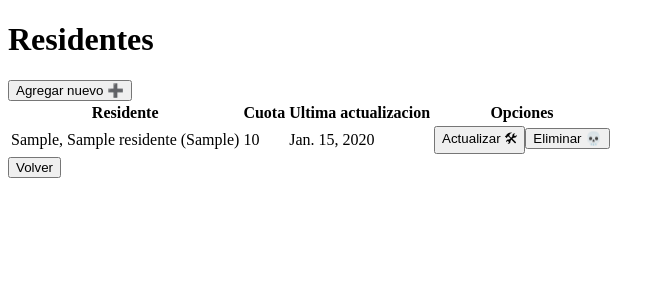
After one commit to luisrb15/Incomes, a Django app: page /residentes/ in a window 1280 px wide. The commit adds this page. Shown: the top 300 px of the page, without its empty margins (0-665 px from the left). Run offline with Django 4.2, Linux system fonts and the light colour scheme; tables that the repository leaves empty hold one stand-in row (values such as "Sample post").

Commit message:
Botones, emojis, origen de templates

```diff
--- a/FinancesMaster/settings.py
+++ b/FinancesMaster/settings.py
@@ -51,12 +51,12 @@ MIDDLEWARE = [
     "django.middleware.clickjacking.XFrameOptionsMiddleware",
 ]
 
-ROOT_URLCONF = "FinancesMaster.urls"
+ROOT_URLCONF = "Incomes.urls"
 
 TEMPLATES = [
     {
         "BACKEND": "django.template.backends.django.DjangoTemplates",
-        "DIRS": ['../FinancesMaster/templates'],
+        "DIRS": ['../Incomes/templates'],
         "APP_DIRS": True,
         "OPTIONS": {
             "context_processors": [
--- a/Incomes/templates/base.html
+++ b/Incomes/templates/base.html
@@ -5,10 +5,19 @@
     <meta http-equiv="X-UA-Compatible" content="IE=edge">
     <meta name="viewport" content="width=device-width, initial-scale=1.0">
     <title>{% block title %}{% endblock title %}</title>
-
+    {% load static %}
+    <link rel="shortcut icon" href="{% static 'img/32.png' %}" type="image/x-icon">
 </head>
 <body>
     {% block content %}
     {% endblock content %}
 </body>
+<footer>
+    <script>
+        function volver() {
+            history.back();
+        }
+    </script>
+    <button onclick="volver()">Volver </button>
+</footer>
 </html>
--- a/Incomes/templates/home.html
+++ b/Incomes/templates/home.html
@@ -5,6 +5,6 @@
 {% block content %}
 
 <h1>Home</h1>
-<a href="{% url 'ingresos-form' %}"><button>Registrar un ingreso</button></a>
-
+<a href="{% url 'ingresos-form' %}"><button>Registrar un ingreso 💰💵</button></a>
+<a href="{% url 'residentes' %}"><button>Ver Residentes 👵 🧓 👴</button></a>
 {% endblock content %}
--- /dev/null
+++ b/Incomes/templates/residentes.html
@@ -0,0 +1,29 @@
+{% extends "./base.html" %}
+
+{% block title %} Residentes {% endblock title %}
+
+{% block content %}
+
+<h1>Residentes</h1>
+
+<a href=""><button>Agregar nuevo ➕</button></a>
+
+<table>
+    <tr>
+        <th>Residente</th>
+        <th>Cuota</th>
+        <th>Ultima actualizacion</th>
+        <th>Opciones</th>
+    </tr>
+    <tr>
+    {% for residente in residentes %}
+        <td>{{residente}}</td>
+        <td>{{residente.cuota.precio}}</td>
+        <td>{{residente.cuota.ultima_actualizacion}}</td>
+        <td><a href="actualizar/{{ residente.pk }}"><button>Actualizar 🛠</button></a><a href="eliminar/{{ residente.pk }}"><button>Eliminar 💀</button></a></td>
+    {% endfor %}
+    </tr>
+
+</table>
+
+{% endblock content %}
--- a/Incomes/urls.py
+++ b/Incomes/urls.py
@@ -6,4 +6,6 @@ app_name = 'Incomes'
 urlpatterns = [
     path('', views.home),
     path('ingresos-form/', views.incomes_form, name='ingresos-form'),
+    path('residentes/',views.residentes, name='residentes'),
+    path('residentes/actualizar/<id>', views.residentes_form, name='residentes-actualizar'),
 ]
--- a/Incomes/views.py
+++ b/Incomes/views.py
@@ -1,5 +1,6 @@
 from django.shortcuts import redirect, render
-from .forms import IncomeForm
+from .forms import *
+from .models import Residente
 
 # Create your views here.
 
@@ -8,7 +9,16 @@ def home(request):
 
 def incomes_form(request):
     form = IncomeForm()
+    context = {'form' : form}
+    return render(request, 'ingresos-form.html', context)
 
-    context = {'form' : form}
+def residentes(request):
+    residentes_lista = Residente.objects.all
+    context = {'residentes': residentes_lista}
+    return render(request, 'residentes.html', context)
 
-    return render(request, 'ingresos-form.html', context)
+def residentes_form(request, id):
+    form = ResidentForm()
+    residente = Residente.objects.get(pk = id)
+    context = {'form' : form, 'residente' : residente}
+    return render(request, 'residente-form.html', context)
```
Also changed, not shown: Incomes/templates/residente-form.html (added, +17 -0 lines), Incomes/static/img/32.png (added).
